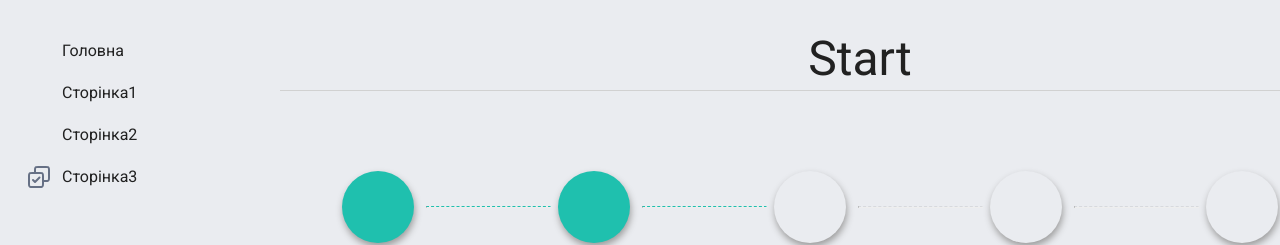
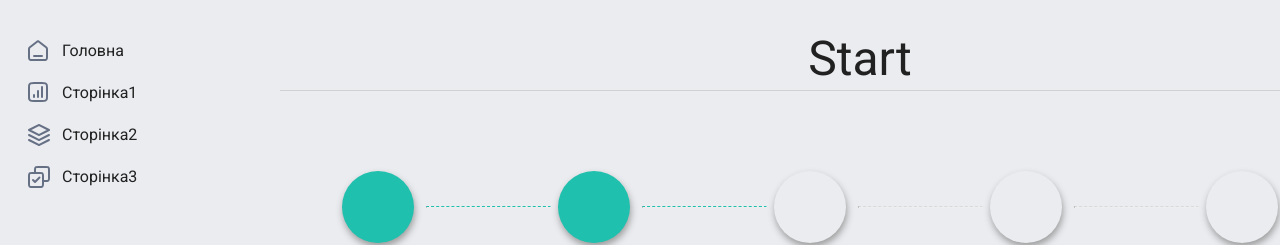
Before and after one commit to John3094/BlockFlow, a plain HTML site: page index.html in a window 1280 px wide. Shown: the top 245 px of the page. Drawn offline with nearby package versions, Linux system fonts and the light colour scheme; the site is published under a folder, as on GitHub Pages, so addresses that start at the root find nothing.

Commit message:
only desctop

```diff
--- a/index.html
+++ b/index.html
@@ -26,19 +26,19 @@
         <ul class="header-list">
           <li class="header-list-item">
             <svg class="icon">
-              <use href="/images/home.svg#home"></use>
+              <use href="./images/home.svg#home"></use>
             </svg>
             Головна
           </li>
           <li class="header-list-item">
             <svg class="icon">
-              <use href="/images/stats.svg#stats"></use>
+              <use href="./images/stats.svg#stats"></use>
             </svg>
             Сторінка1
           </li>
           <li class="header-list-item">
             <svg class="icon">
-              <use href="/images/gallery.svg#gallery"></use>
+              <use href="./images/gallery.svg#gallery"></use>
             </svg>
             Сторінка2
           </li>
```
